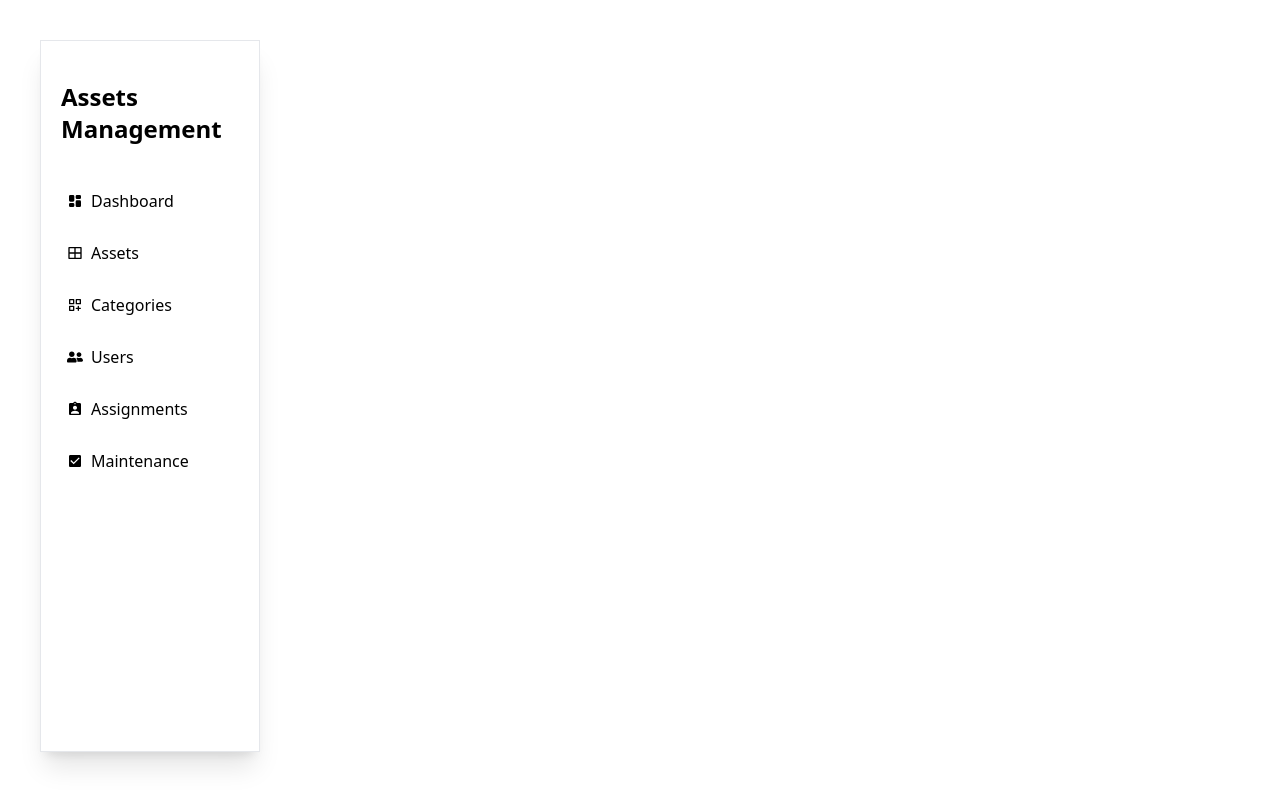
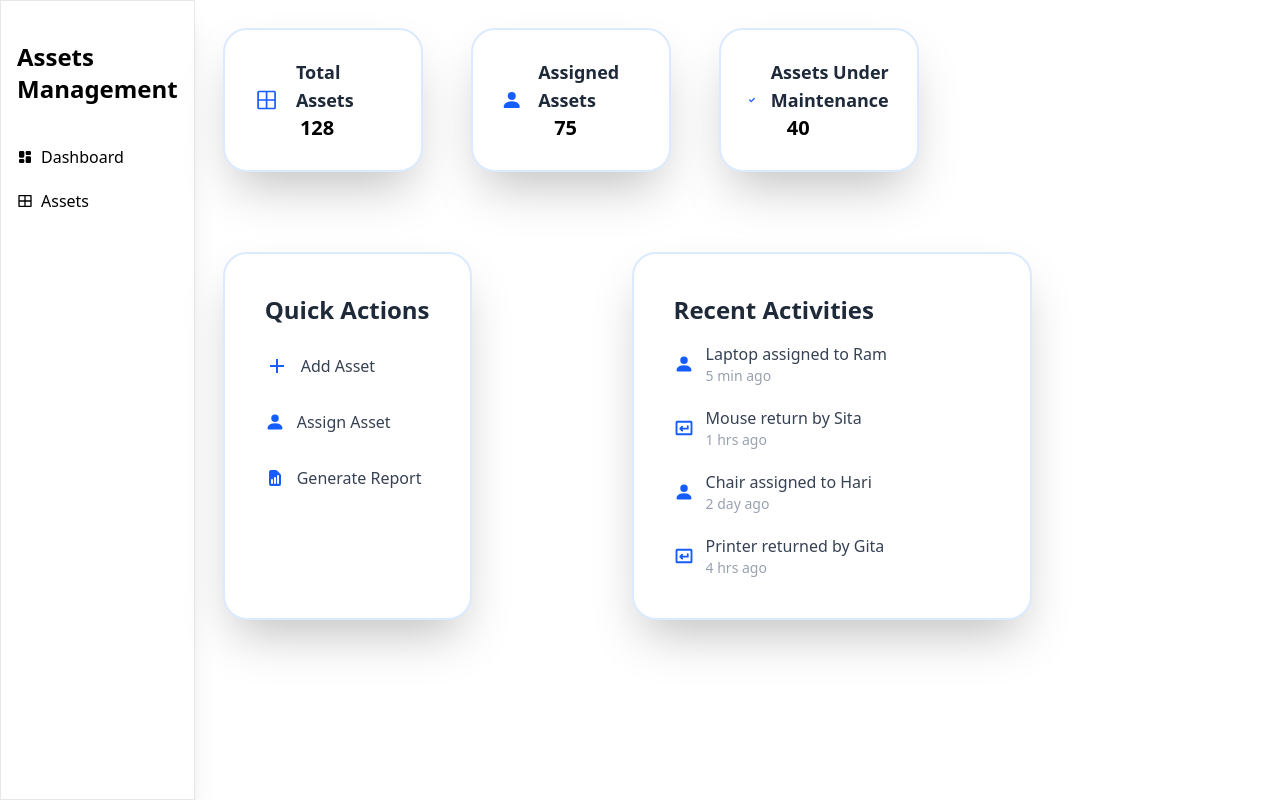
Before and after one commit to siwanidahal/Assets-Management-System, a React (Vite) app: page / in a window 1280 px wide. Built offline with nearby package versions, Linux system fonts and the light colour scheme.

Commit message:
fix and merged

```diff
--- a/src/App.tsx
+++ b/src/App.tsx
@@ -1,15 +1,16 @@
 
-import AssetDetails from "./Components/AssetDetails";
-import Statistics from "./Components/cards/Statistics";
-import Categories from "./Components/Categories";
+import { Outlet } from "react-router";
+import Sidebar from "./Components/Sidebar";
 
 const App = () => {
   return (
 
-    <div>
-      <Statistics />
-      <Categories />
-      <AssetDetails />
+    <div className="flex">
+      <Sidebar/>
+      <div className="flex-1">
+
+      <Outlet/>
+      </div>
     </div>
   );
 };
--- a/src/Components/Sidebar.tsx
+++ b/src/Components/Sidebar.tsx
@@ -1,34 +1,48 @@
 import { TbLayoutDashboardFilled } from "react-icons/tb";
-import { FaUserFriends } from "react-icons/fa";
-import { IoMdCheckbox } from "react-icons/io";
-import { MdAssignmentInd } from "react-icons/md";
-import { TbCategoryPlus } from "react-icons/tb";
+// import { FaUserFriends } from "react-icons/fa";
+// import { IoMdCheckbox } from "react-icons/io";
+// import { MdAssignmentInd } from "react-icons/md";
+// import { TbCategoryPlus } from "react-icons/tb";
 import { RiLayoutGridLine } from "react-icons/ri";
-import { useNavigate } from "react-router";
+import { Link } from "react-router";
 
+const sideLinks = [
+  {
+    name: "Dashboard",
+    link: "/",
+    icon: TbLayoutDashboardFilled,
+  },
+  {
+    name: "Assets",
+    link: "/assets",
+    icon: RiLayoutGridLine,
+  },
+];
 const Sidebar = () => {
-  const navigate = useNavigate();
 
   return (
-    <>
     <div
-        className="w-55 h-[89vh]
-       border-1 border-gray-200 shadow-xl mt-10 ml-10 mb-10 "
+      className=" h-screen
+       border-1 border-gray-200 shadow-xl "
     >
-        <div className="ml-5 pt-10 mr-2">
-          <h1 className="text-2xl font-semibold">Assets Management</h1>
-          <div className="mt-10 space-y-5 cursor-pointer">
-            <div className="flex items-center gap-2 hover:bg-blue-50 hover:rounded-b-sm pl-1.5 p-1 mr-6">
-              <TbLayoutDashboardFilled />
-              Dashboard
-            </div>
-            <div
-              onClick={() => navigate("/assets")}
-              className="flex items-center gap-2 hover:bg-blue-100 hover:rounded-b-sm pl-1.5 mr-6 p-1"
+      <div className=" px-4 pt-10">
+        <h1 className="text-2xl font-semibold">
+          <span className="hidden md:flex ">Assets <br /> Management</span>{" "}
+          <span className="md:hidden">AM</span>
+        </h1>
+        <div className="mt-10 flex items-center md:items-start flex-col space-y-5 cursor-pointer">
+          {sideLinks.map((l) => (
+            <Link
+              key={l.link}
+              to={l.link}
+              className="flex text-center  items-center w-fit gap-2 hover:bg-blue-50 hover:rounded-b-sm"
             >
-              <RiLayoutGridLine /> Assets
-            </div>
-            <div className="flex items-center gap-2 hover:bg-blue-100 hover:rounded-b-sm pl-1.5 p-1 mr-6">
+              <l.icon />
+              <span className="hidden md:flex">{l.name}</span>
+            </Link>
+          ))}
+
+          {/* <div className="flex items-center gap-2 hover:bg-blue-100 hover:rounded-b-sm pl-1.5 p-1 mr-6">
             <TbCategoryPlus />
             Categories
           </div>
@@ -44,11 +58,10 @@ const Sidebar = () => {
           </div>
           <div className="flex items-center gap-2 hover:bg-blue-100 hover:rounded-b-sm pl-1.5 p-1 mr-6">
             <IoMdCheckbox /> Maintenance
+          </div> */}
         </div>
       </div>
     </div>
-      </div>
-    </>
   );
 };
 
--- a/src/Components/cards/Statistics.tsx
+++ b/src/Components/cards/Statistics.tsx
@@ -7,9 +7,10 @@ import { PiKeyReturnBold } from "react-icons/pi";
 
 
 const Statistics = () => {
+  console.log("hello")
   return (
     <div className="p-7 ">
-      <div className="flex gap-12 ">
+      <div className="flex flex-wrap justify-center sm:justify-start gap-12 ">
         {/* Card1 */}
         <div className="w-50 border-2  border-blue-100 p-7 rounded-3xl flex items-center gap-4 shadow-2xl  bg-white hover:border-blue-700">
           <PiGridFour className="text-3xl text-blue-600" />
@@ -43,7 +44,7 @@ const Statistics = () => {
       </div>
 
       {/* Quick Actions */}
-      <div className="mt-20 flex gap-40 ">
+      <div className="mt-20 flex flex-wrap justify-center lg:justify-start gap-40 ">
         <div className="w-fit border-2 border-blue-100  hover:border-blue-700 p-10 rounded-3xl  gap-4 shadow-2xl  bg-white">
           <h1 className="text-2xl font-semibold text-gray-800 ">
             Quick Actions
--- a/src/Router.tsx
+++ b/src/Router.tsx
@@ -1,15 +1,15 @@
 import { createBrowserRouter } from "react-router";
 import Login from "./Components/Login";
 import Register from "./Components/Register";
-import Sidebar from "./Components/Sidebar";
+// import Sidebar from "./Components/Sidebar";
+import App from "./App";
+import AssetDetails from "./Components/AssetDetails";
 import Assets from "./Components/Assets";
+import Statistics from "./Components/cards/Statistics";
+import Categories from "./Components/Categories";
 import Users from "./Components/Users";
 
 export const router = createBrowserRouter([
-  {
-    path: "/",
-    element: <Sidebar />,
-  },
   {
     path: "/login",
     element: <Login />,
@@ -19,6 +19,14 @@ export const router = createBrowserRouter([
     element: <Register />,
   },
   {
+    path: "/",
+    element: <App />,
+    children: [
+      {
+        index: true,
+        element: <Statistics />,
+      },
+      {
         path: "/assets",
         element: <Assets />,
       },
@@ -26,4 +34,15 @@ export const router = createBrowserRouter([
         path: "/users",
         element: <Users />,
       },
+
+      {
+        path: "/categories",
+        element: <Categories />,
+      },
+      {
+        path: "/AssetDetails",
+        element: <AssetDetails />,
+      },
+    ],
+  },
 ]);
--- a/src/routes.tsx
+++ /dev/null
@@ -1,20 +0,0 @@
-import { createBrowserRouter } from "react-router";
-import Statistics from "./Components/cards/Statistics";
-import Categories from "./Components/Categories";
-
-import AssetDetails from "./Components/AssetDetails";
-
-export const Routes=createBrowserRouter([
-    {
-path:"/",
-element:<Statistics/>
-},
-{
-    path:"/categories",
-    element:<Categories/>
-},
-{
-    path:"/AssetDetails",
-    element:<AssetDetails/>
-}
-])
```
Also changed, not shown: src/main.tsx (+5 -9 lines). Lines whose indentation alone changed are shown as unchanged.
